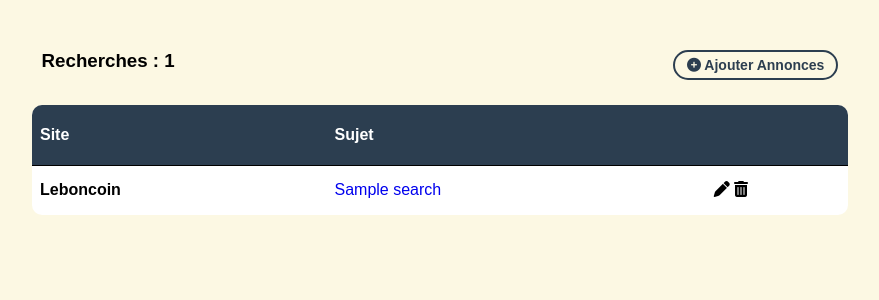
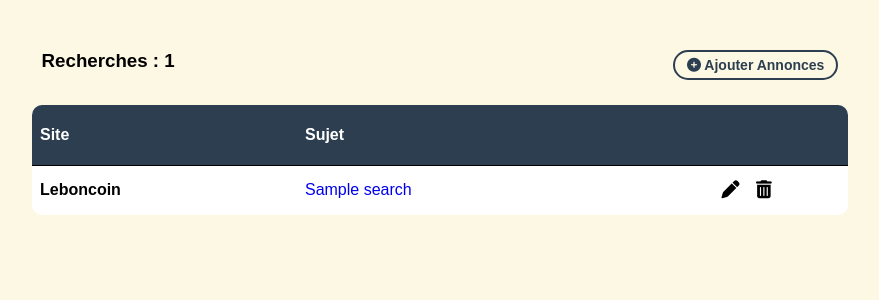
Before and after one commit to Florian-Dj/job_search, a Django app: page /recherche in a window 1280 px wide. Shown: the part 73-373 px from the top of the page, without its empty margins (200-1079 px from the left). Run offline with Django 3.2, Linux system fonts and the light colour scheme; tables that the repository leaves empty hold one stand-in row (values such as "Sample post"); some libraries are stand-ins or nearby versions.

Commit message:
Add function logo search page

```diff
--- a/mysite/static/css/style.css
+++ b/mysite/static/css/style.css
@@ -171,3 +171,13 @@ button.filter{
 button.filter:hover{
   cursor:pointer;
 }
+
+td.search{
+    text-align: center;
+}
+
+td.search a{
+    color: black;
+    font-size: 18px;
+    padding: 0 6px;
+}
--- a/mysite/templates/search.html
+++ b/mysite/templates/search.html
@@ -23,7 +23,10 @@
                 <tr id="{{search.id}}">
                     <th class="site">{{search.web}}</th>
                     <td><a href="{{search.link_search}}" target="_blank">{{search.subject}}</a></td>
-                    <td><i class="fas fa-pen"></i> <i class="fas fa-trash-alt"></i></td>
+                    <td class="search">
+                        <a href="adminpolls/search/{{search.id}}/change/" target="_blank"><i class="fas fa-pen" title="Modifier"></i></a>
+                        <a href="adminpolls/search/{{search.id}}/delete/" target="_blank"><i class="fas fa-trash-alt" title="Supprimer"></i></a>
+                    </td>
                 </tr>
 {% endfor %}
             </tbody>
```
Also changed, not shown: README.md.
